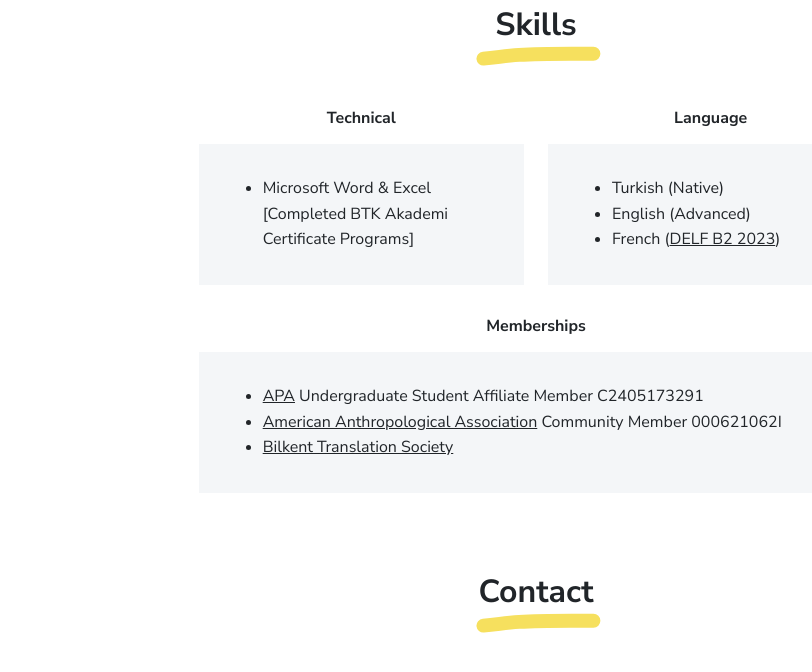
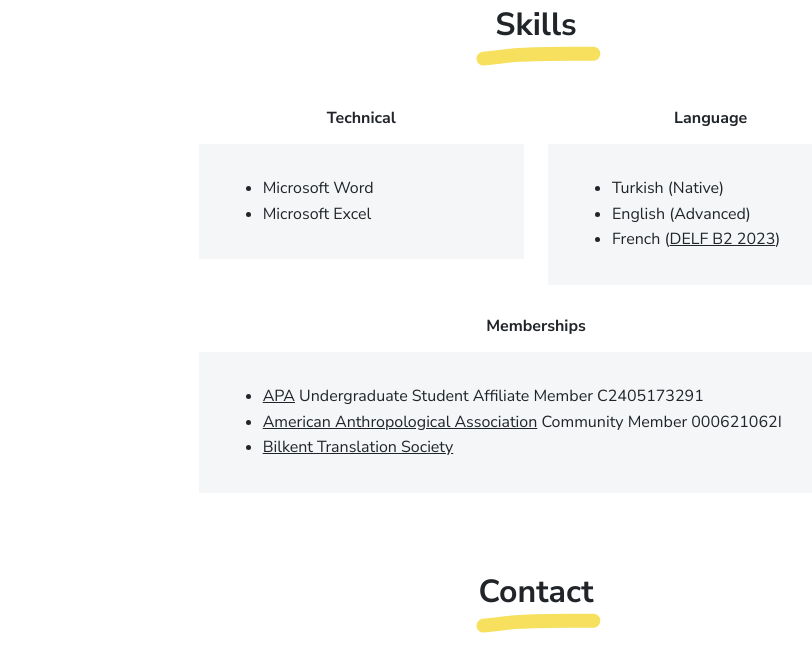
Before and after one commit to efe-yagdir/portfolio, a plain HTML site: page index.html in a window 1280 px wide. Shown: the part 3701-4373 px from the top of the page, without its empty margins (104-916 px from the left). Drawn offline with Linux system fonts and the light colour scheme.

Commit message:
Update index.html

```diff
--- a/index.html
+++ b/index.html
@@ -353,7 +353,8 @@
 
 						<div class="bg-light p-3">
 							<ul class="m-0">
-								<li>Microsoft Word & Excel [Completed BTK Akademi Certificate Programs]</li>
+								<li>Microsoft Word</li>
+								<li>Microsoft Excel</li>
 							</ul>
 						</div>
 					</div>
```
